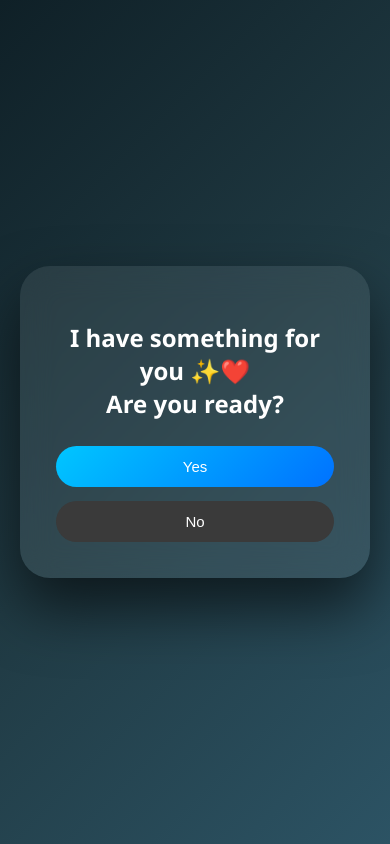
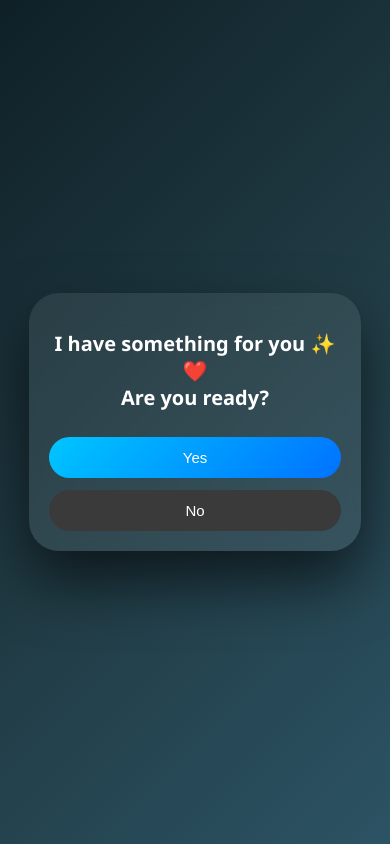
Before and after one commit to Shwetachudasama/Personalrepo, a plain HTML site: page docs/index.html in a window 390 px wide. Drawn offline with Linux system fonts and the light colour scheme.

Commit message:
Update index.html

```diff
--- a/docs/index.html
+++ b/docs/index.html
@@ -131,12 +131,27 @@ canvas {
     pointer-events: none;
 }
 
-/* Mobile layout fix */
+/* Mobile adjustments */
 @media (max-width: 600px) {
+    .card {
+        padding: 20px;        /* reduce padding */
+        max-width: 95%;       /* almost full width */
+    }
+
+    h2 {
+        font-size: 20px;      /* smaller heading */
+    }
+
+    .message-box {
+        font-size: 15px;      /* smaller text */
+        line-height: 1.6;
+        overflow-wrap: break-word; /* avoid overflow */
+        word-break: break-word;
+    }
+
     .buttons {
         flex-direction: column;
-        width: 100%;
-        gap: 14px;
+        gap: 12px;
     }
 
     .buttons button {
@@ -144,11 +159,8 @@ canvas {
         padding: 12px 0;
         font-size: 15px;
     }
+}
 
-    .card {
-        overflow: visible;
-    }
-}
 </style>
 </head>
 
```
